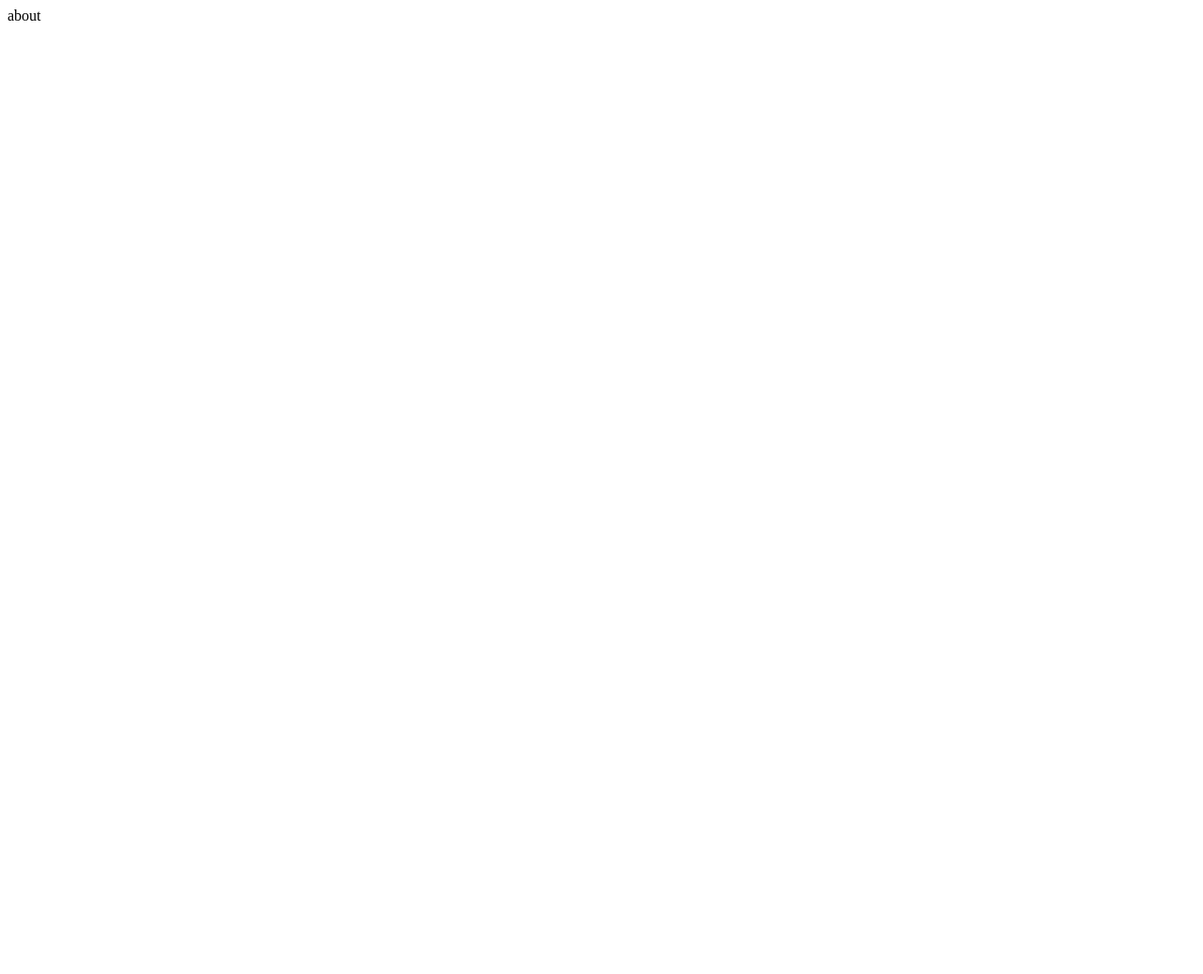
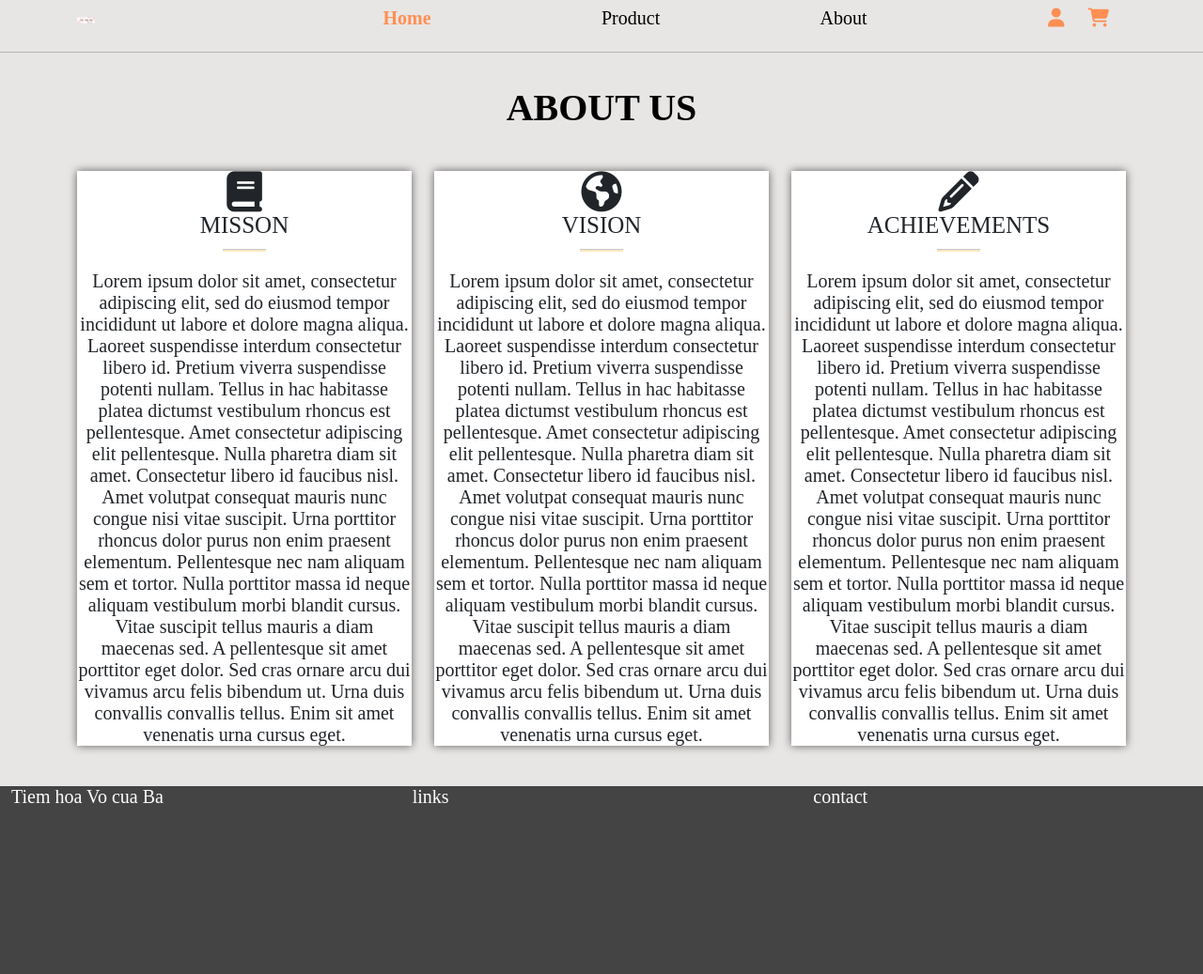
Before and after one commit to Kvq5522/PTUDW_PROJECT, a Node server app: page /about in a window 1280 px wide. Before the commit the page is almost empty. Shown: the whole page at 94% size. Before the commit the page ends 22 px from the top, so only its background shows below. Run offline with Node 20, Linux system fonts and the light colour scheme; some libraries are stand-ins or nearby versions; some web fonts are replaced.

Commit message:
add about page

```diff
--- a/controllers/home.controller.js
+++ b/controllers/home.controller.js
@@ -3,7 +3,7 @@ const getHomePage = (req, res) => {
 };
 
 const getAboutPage = (req, res) => {
-    res.send('about');
+    res.render('about');
 }
 
 module.exports = {
--- a/public/css/index.css
+++ b/public/css/index.css
@@ -83,3 +83,68 @@ body {
   width: 100%;
   color: white;
 }
+
+.about-1{
+  margin: 30px;
+  padding: 5px;
+}
+.about-1 h1{
+  text-align: center;
+  color: black;
+  font-weight: bold;
+}
+.about-1 p{
+  text-align: center;
+  padding: auto;
+  color: #fff;
+
+}
+.about-item{
+  margin-bottom: 20px;
+  background-color: white;
+  padding: 80px, 30px;
+  box-shadow: 0 0 9px rgba(0, 0, 0, .6);
+}
+.about-item i{
+  font-size: 43px;
+  margin: 0;
+}
+.about-item h3{
+  font-size: 25px;
+  margin-bottom: 10px;
+}
+.about-item hr{
+  width: 46px;
+  height: 3px;
+  margin: 0 auto;
+  background-color: orange;
+  border: nome;
+}
+.about-item p{
+  margin-top: 20px;
+
+}
+.about-item:hover{
+  background-color: orange;
+}
+.about-item:hover i,
+.about-item:hover h3,
+.about-item:hover p{
+  color: #fff;
+}
+
+.about-item:hover hr{
+  background-color: orange;
+}
+.about-item:hover i{
+  transform: translateY(-20px);
+}
+.about-item:hover i,
+.about-item:hover h3,
+.about-item:hover p{
+  transition: all 400ms ease-in-out;
+}
+footer{
+  background: #212226;
+  padding: 20px;
+}
--- /dev/null
+++ b/views/about.ejs
@@ -0,0 +1,50 @@
+<%- include('header') %>
+
+<body>
+<section id="about">
+    <hr class="hr-to-paragraph">
+
+    <div class="about-1 text-center">
+        <h1>ABOUT US</h1>
+
+    </div>
+    <div id="about-2">
+        <div class='content-box-lg'>
+            <div class="container">
+                <div class="row">
+                    <div class="col-md-4">
+                        <div class="about-item text-center">
+                            <i class="fa fa-book"></i>
+                            <h3>MISSON</h3>
+                            <hr>
+                            <p>
+                                Lorem ipsum dolor sit amet, consectetur adipiscing elit, sed do eiusmod tempor incididunt ut labore et dolore magna aliqua. Laoreet suspendisse interdum consectetur libero id. Pretium viverra suspendisse potenti nullam. Tellus in hac habitasse platea dictumst vestibulum rhoncus est pellentesque. Amet consectetur adipiscing elit pellentesque. Nulla pharetra diam sit amet. Consectetur libero id faucibus nisl. Amet volutpat consequat mauris nunc congue nisi vitae suscipit. Urna porttitor rhoncus dolor purus non enim praesent elementum. Pellentesque nec nam aliquam sem et tortor. Nulla porttitor massa id neque aliquam vestibulum morbi blandit cursus. Vitae suscipit tellus mauris a diam maecenas sed. A pellentesque sit amet porttitor eget dolor. Sed cras ornare arcu dui vivamus arcu felis bibendum ut. Urna duis convallis convallis tellus. Enim sit amet venenatis urna cursus eget.
+                            </p>
+
+                        </div>
+                    </div>
+                    <div class="col-md-4">
+                        <div class="about-item text-center">
+                            <i class="fa fa-globe"></i>
+                            <h3>VISION</h3>
+                            <hr>
+                            <p>Lorem ipsum dolor sit amet, consectetur adipiscing elit, sed do eiusmod tempor incididunt ut labore et dolore magna aliqua. Laoreet suspendisse interdum consectetur libero id. Pretium viverra suspendisse potenti nullam. Tellus in hac habitasse platea dictumst vestibulum rhoncus est pellentesque. Amet consectetur adipiscing elit pellentesque. Nulla pharetra diam sit amet. Consectetur libero id faucibus nisl. Amet volutpat consequat mauris nunc congue nisi vitae suscipit. Urna porttitor rhoncus dolor purus non enim praesent elementum. Pellentesque nec nam aliquam sem et tortor. Nulla porttitor massa id neque aliquam vestibulum morbi blandit cursus. Vitae suscipit tellus mauris a diam maecenas sed. A pellentesque sit amet porttitor eget dolor. Sed cras ornare arcu dui vivamus arcu felis bibendum ut. Urna duis convallis convallis tellus. Enim sit amet venenatis urna cursus eget.
+                        </div>
+                    </div>
+                    <div class="col-md-4">
+                        <div class="about-item text-center">
+                            <i class="fa fa-pencil"></i>
+                            <h3>ACHIEVEMENTS</h3>
+                            <hr>
+                            <p>Lorem ipsum dolor sit amet, consectetur adipiscing elit, sed do eiusmod tempor incididunt ut labore et dolore magna aliqua. Laoreet suspendisse interdum consectetur libero id. Pretium viverra suspendisse potenti nullam. Tellus in hac habitasse platea dictumst vestibulum rhoncus est pellentesque. Amet consectetur adipiscing elit pellentesque. Nulla pharetra diam sit amet. Consectetur libero id faucibus nisl. Amet volutpat consequat mauris nunc congue nisi vitae suscipit. Urna porttitor rhoncus dolor purus non enim praesent elementum. Pellentesque nec nam aliquam sem et tortor. Nulla porttitor massa id neque aliquam vestibulum morbi blandit cursus. Vitae suscipit tellus mauris a diam maecenas sed. A pellentesque sit amet porttitor eget dolor. Sed cras ornare arcu dui vivamus arcu felis bibendum ut. Urna duis convallis convallis tellus. Enim sit amet venenatis urna cursus eget.
+                        </div>
+                    </div>
+                </div>
+            </div>
+
+        </content-box-lg>
+    </div>
+</section>
+</body>
+
+<%- include('footer') %>
```
